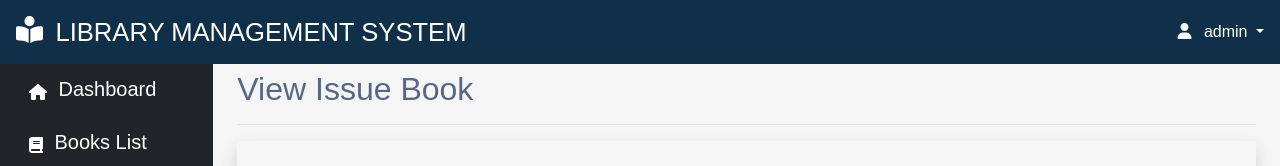
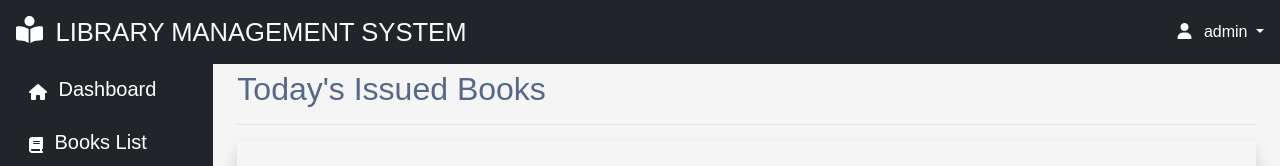
Before and after one commit to Elhamwardak/library, a Django app: page /view-issuebook/today in a window 1280 px wide. Shown: the top 166 px of the page. Run offline with Django 4.2, Linux system fonts and the light colour scheme; a user stored in the database is signed in; data comes from the database, SQL or seed files in the repository; both versions use the stored data as it was after the commit.

Commit message:
Mon 19 June

```diff
--- a/myapp/templates/view_issuebook.html
+++ b/myapp/templates/view_issuebook.html
@@ -1,6 +1,6 @@
 {% extends 'main.html' %}
 
-{% block title %}View Issue Book{% endblock title %}
+{% block title %}{{title}}{% endblock title %}
 
 {% block content %}
 
@@ -99,4 +99,6 @@
 	</script>
 </div>
 
+
+
 {% endblock content %}
--- a/myapp/views.py
+++ b/myapp/views.py
@@ -9,9 +9,9 @@ from .decorators import unauthenicated_user, allowed_users, admin_only
 from django.contrib.auth.models import Group
 from django.db.models import Q
 from .utils import searchbooks, paginateBooks,paginateUsers,searchuser
-from django.urls import reverse
 from django.contrib import messages
 from django.utils import timezone
+from datetime import timedelta
 from .signals import *
 
 
@@ -30,7 +30,12 @@ def Admin(request):
 
     total_users = User.objects.count()
 
-    context = {'totalbooks':total_books,'totalusers':total_users,'total_issued':total_issued,'total_issued_books_today':total_issued_books_today}
+    today = timezone.now().date()
+    five_days_later = today + timedelta(days=7)
+    deadline_returns_book = IssueBook.objects.filter(expected_return_date__lte= five_days_later, expected_return_date__gt=today)
+
+    context = {'totalbooks':total_books,'totalusers':total_users,'total_issued':total_issued,
+               'total_issued_books_today':total_issued_books_today,'deadline_returns_book':deadline_returns_book}
     return render(request, 'home.html',context)
 
 # Books Management
@@ -133,7 +138,7 @@ def issue_book(request):
             expected_return_date=expected_return_date
         )
         messages.success(request, 'Book issue created successfully.')
-        return redirect('/view-issuebook')
+        return redirect('view-issuebook',books='all')
     else:
         users = User.objects.all()
         books = Books.objects.filter(available_quantity__gt= 0 )
@@ -145,11 +150,11 @@ def issue_book(request):
 def ViewIssueBook(request,books):
     if books == "all":
         issuebook = IssueBook.objects.all()
-        context = {'issuebook': issuebook}
+        context = {'issuebook': issuebook,'title':'Issued Books'}
     else:
         today = timezone.now().date()
         total_issued_books_today = IssueBook.objects.filter(issue_date=today)
-        context = {'total_issued_books_today': total_issued_books_today}
+        context = {'total_issued_books_today': total_issued_books_today, 'title': 'Today\'s Issued Books'}
 
     return render(request, 'view_issuebook.html', context)
 
@@ -267,7 +272,7 @@ def return_date(request,id):
         issuebook.save()
         book.save()
 
-        return redirect('view-issuebook')
+        return redirect('view-issuebook',books='all')
     else:
 
-        return redirect('view-issuebook')
+        return redirect('view-issuebook',books='all')
--- a/static/css/style.css
+++ b/static/css/style.css
@@ -13,12 +13,8 @@
 .sidebar-link .icon{
     display: inline-flex;
 }
-.navbar{
-    background-color:#102f48;
-}
-.offcanvas {
-    background-color:#102f48 !important;
-}
+
+
 .mycard{
     text-align: center;
     line-height: 2;
--- a/templates/navbar.html
+++ b/templates/navbar.html
@@ -1,7 +1,7 @@
-<nav class="navbar navbar-expand-lg navbar-dark fixed-top px-3 py-2 justify-content-between">
+<nav class="navbar navbar-expand-lg bg-dark fixed-top px-3 py-2 justify-content-between">
   <a class="navbar-brand" href="{% url 'admin-page' %}">
     <svg xmlns="http://www.w3.org/2000/svg" height="1em" class="navbar-icon" viewBox="0 0 512 512"><style>svg{fill:#ffffff}</style><path d="M160 96a96 96 0 1 1 192 0A96 96 0 1 1 160 96zm80 152V512l-48.4-24.2c-20.9-10.4-43.5-17-66.8-19.3l-96-9.6C12.5 457.2 0 443.5 0 427V224c0-17.7 14.3-32 32-32H62.3c63.6 0 125.6 19.6 177.7 56zm32 264V248c52.1-36.4 114.1-56 177.7-56H480c17.7 0 32 14.3 32 32V427c0 16.4-12.5 30.2-28.8 31.8l-96 9.6c-23.2 2.3-45.9 8.9-66.8 19.3L272 512z"/></svg>
-    <span class="ms-2">LIBRARY MANAGEMENT SYSTEM</span>
+    <span class="ms-2 text-light">LIBRARY MANAGEMENT SYSTEM</span>
   </a>
 
   <div class="dropdown">
```
Also changed, not shown: myapp/templates/home.html (+30 -0 lines), db.sqlite3.
